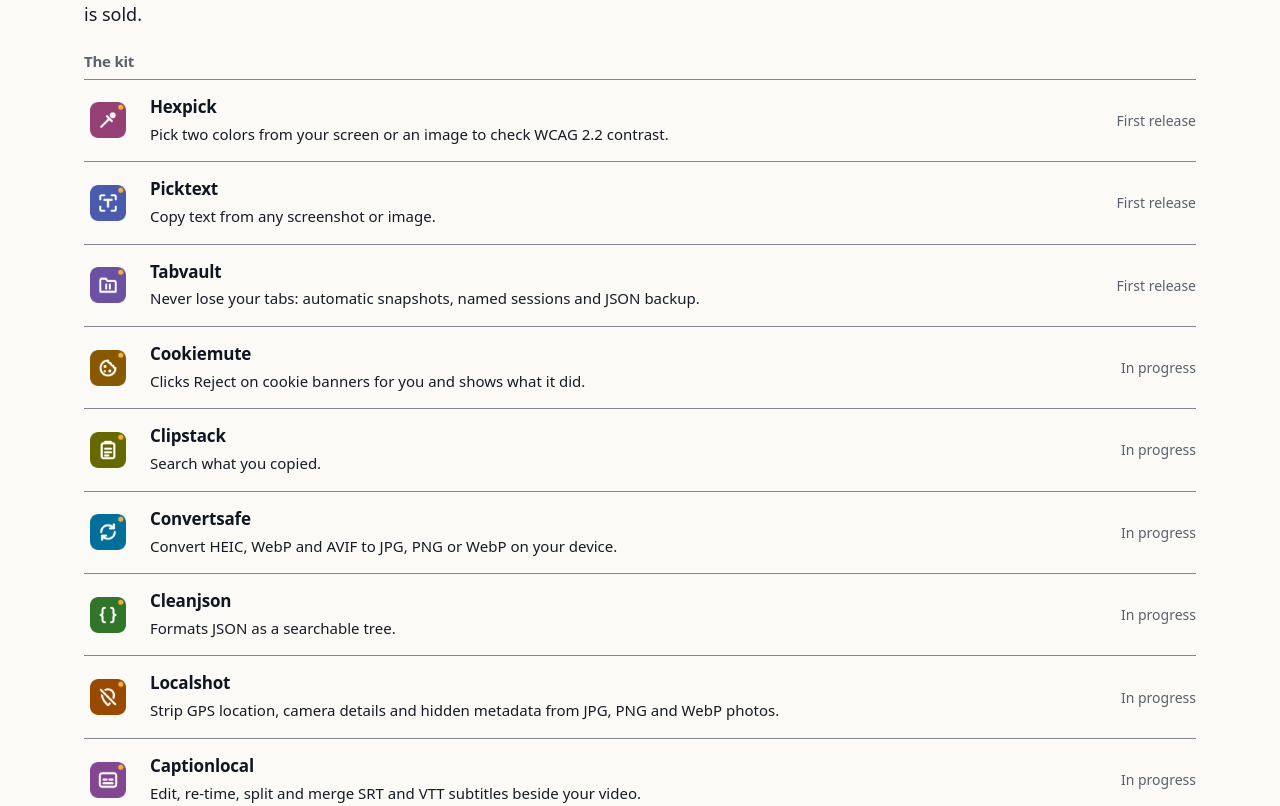
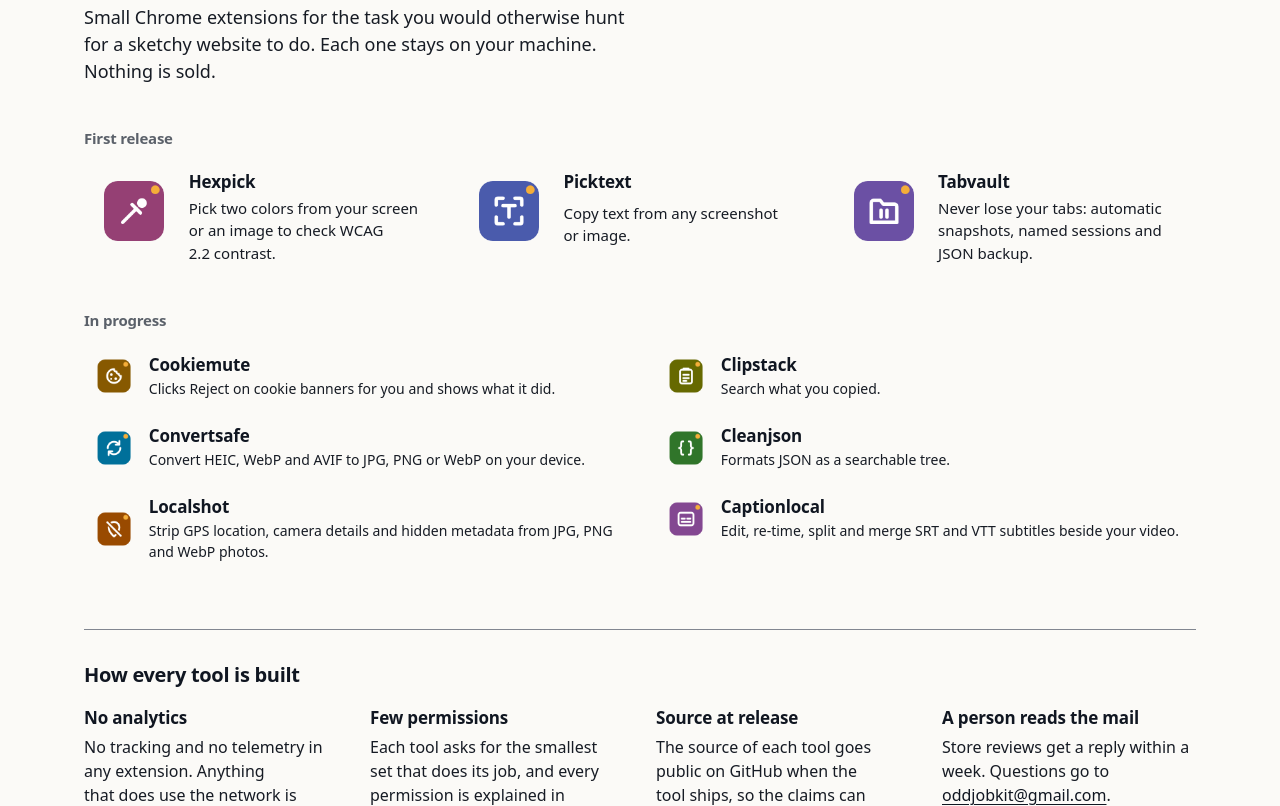
Before and after one commit to oddjobkit/oddjobkit.github.io, a plain HTML site: page index.html in a window 1280 px wide. Shown: the part 253-1059 px from the top of the page. Drawn offline with Linux system fonts and the light colour scheme.

Commit message:
site: the first tools as a shelf, not a stretched list
Serif headline, three tools you can see, the rest packed in two columns. Status no longer floats at the far edge.

```diff
--- a/assets/site.css
+++ b/assets/site.css
@@ -194,10 +194,12 @@ h1 {
   color: var(--ink);
 }
 .home h1 {
-  font-size: clamp(2.5rem, 1.2rem + 3.4vw, 4.75rem);
-  line-height: 1.02;
-  letter-spacing: -0.03em;
-  max-inline-size: 16em;
+  font-family: "Iowan Old Style", "Palatino Linotype", Palatino, Georgia, serif;
+  font-weight: 500;
+  font-size: clamp(2.75rem, 1.5rem + 3.2vw, 5.25rem);
+  line-height: 0.96;
+  letter-spacing: -0.02em;
+  max-inline-size: 9em;
 }
 h2 {
   font-size: 1.25rem;
@@ -231,13 +233,63 @@ p, li { text-wrap: pretty; }
 }
 
 /* Home and indexes: one ruled list, not a grid of boxes */
-.open { padding-block: 3.25rem 1.5rem; }
-.open .lede { margin-block-start: 1rem; }
-.index h2 {
+.open { padding-block: 2.75rem 0.5rem; }
+.open .lede { margin-block-start: 1.25rem; max-inline-size: 34rem; }
+.shelf, .bench { padding-block-start: 2.25rem; }
+.shelf h2, .bench h2 {
   font-size: 0.9375rem;
   font-weight: 650;
   color: var(--muted);
-  margin-block-end: 0.5rem;
+  margin-block-end: 0.85rem;
+}
+.shelf ul, .bench ul { list-style: none; padding: 0; margin: 0; }
+.shelf ul {
+  display: grid;
+  grid-template-columns: repeat(3, minmax(0, 1fr));
+  gap: 0.75rem;
+}
+.bench ul {
+  display: grid;
+  grid-template-columns: repeat(2, minmax(0, 1fr));
+  column-gap: 2rem;
+}
+.pick {
+  display: grid;
+  align-items: center;
+  min-inline-size: 0;
+  color: inherit;
+  text-decoration: none;
+  border-radius: 14px;
+}
+.shelf .pick {
+  grid-template-columns: 5rem minmax(0, 1fr);
+  column-gap: 0.9rem;
+  row-gap: 0.2rem;
+  align-items: start;
+  padding: 0.65rem;
+  min-block-size: var(--target);
+}
+.shelf .pick img { grid-row: 1 / span 2; inline-size: 5rem; block-size: 5rem; }
+.shelf .pick h3, .shelf .pick p { align-self: start; }
+.shelf .pick p { margin: 0; font-size: 0.9375rem; }
+.bench ul { row-gap: 0.25rem; }
+.bench .pick {
+  grid-template-columns: 2.75rem minmax(0, 1fr);
+  column-gap: 0.8rem;
+  row-gap: 0.1rem;
+  padding: 0.7rem 0.5rem;
+  border-radius: 10px;
+}
+.bench .pick img { grid-row: 1 / span 2; inline-size: 2.75rem; block-size: 2.75rem; }
+.bench .pick p { margin: 0; font-size: 0.875rem; color: var(--text); }
+.pick:hover { background: var(--sunken); text-decoration: none; }
+.pick:hover h3 { text-decoration: underline; text-underline-offset: 0.14em; }
+.pick:active { background: color-mix(in oklab, var(--ink) 8%, var(--page)); }
+@media (prefers-reduced-motion: no-preference) {
+  .pick { transition: background-color 120ms ease-out; }
+}
+@container shell (inline-size < 44rem) {
+  .shelf ul, .bench ul { grid-template-columns: 1fr; }
 }
 .roster, .facts ul, .perms { list-style: none; padding: 0; }
 .roster { border-block-start: 1px solid var(--rule); }
--- a/index.html
+++ b/index.html
@@ -28,82 +28,78 @@
 <main id="main">
   <div class="shell">
 <section class="open" aria-labelledby="top">
-  <h1 id="top">One odd job, done properly.</h1>
+  <h1 id="top">One odd job.<br>Done properly.</h1>
   <p class="lede">Small Chrome extensions for the task you would otherwise hunt for a sketchy website to do. Each one stays on your machine. Nothing is sold.</p>
 </section>
-<section class="index" aria-labelledby="kit">
-  <h2 id="kit">The kit</h2>
-  <ul class="roster">
+<section class="shelf" aria-labelledby="first">
+  <h2 id="first">First release</h2>
+  <ul>
     <li>
-      <a class="line" href="/tools/#hexpick">
-        <img class="tool-icon" src="/assets/icons/hexpick.png" alt="" width="64" height="64">
+      <a class="pick" href="/tools/#hexpick">
+        <img class="tool-icon" src="/assets/icons/hexpick.png" alt="" width="96" height="96">
         <h3>Hexpick</h3>
-        <p class="job">Pick two colors from your screen or an image to check WCAG 2.2 contrast.</p>
-        <p class="status">First release</p>
+        <p>Pick two colors from your screen or an image to check WCAG 2.2 contrast.</p>
       </a>
     </li>
     <li>
-      <a class="line" href="/tools/#picktext">
-        <img class="tool-icon" src="/assets/icons/picktext.png" alt="" width="64" height="64">
+      <a class="pick" href="/tools/#picktext">
+        <img class="tool-icon" src="/assets/icons/picktext.png" alt="" width="96" height="96">
         <h3>Picktext</h3>
-        <p class="job">Copy text from any screenshot or image.</p>
-        <p class="status">First release</p>
+        <p>Copy text from any screenshot or image.</p>
       </a>
     </li>
     <li>
-      <a class="line" href="/tools/#tabvault">
-        <img class="tool-icon" src="/assets/icons/tabvault.png" alt="" width="64" height="64">
+      <a class="pick" href="/tools/#tabvault">
+        <img class="tool-icon" src="/assets/icons/tabvault.png" alt="" width="96" height="96">
         <h3>Tabvault</h3>
-        <p class="job">Never lose your tabs: automatic snapshots, named sessions and JSON backup.</p>
-        <p class="status">First release</p>
+        <p>Never lose your tabs: automatic snapshots, named sessions and JSON backup.</p>
+      </a>
+    </li>
+  </ul>
+</section>
+<section class="bench" aria-labelledby="later">
+  <h2 id="later">In progress</h2>
+  <ul>
+    <li>
+      <a class="pick" href="/tools/#cookiemute">
+        <img class="tool-icon" src="/assets/icons/cookiemute.png" alt="" width="64" height="64" loading="lazy">
+        <h3>Cookiemute</h3>
+        <p>Clicks Reject on cookie banners for you and shows what it did.</p>
       </a>
     </li>
     <li>
-      <a class="line" href="/tools/#cookiemute">
-        <img class="tool-icon" src="/assets/icons/cookiemute.png" alt="" width="64" height="64">
-        <h3>Cookiemute</h3>
-        <p class="job">Clicks Reject on cookie banners for you and shows what it did.</p>
-        <p class="status">In progress</p>
+      <a class="pick" href="/tools/#clipstack">
+        <img class="tool-icon" src="/assets/icons/clipstack.png" alt="" width="64" height="64" loading="lazy">
+        <h3>Clipstack</h3>
+        <p>Search what you copied.</p>
       </a>
     </li>
     <li>
-      <a class="line" href="/tools/#clipstack">
-        <img class="tool-icon" src="/assets/icons/clipstack.png" alt="" width="64" height="64" loading="lazy">
-        <h3>Clipstack</h3>
-        <p class="job">Search what you copied.</p>
-        <p class="status">In progress</p>
+      <a class="pick" href="/tools/#convertsafe">
+        <img class="tool-icon" src="/assets/icons/convertsafe.png" alt="" width="64" height="64" loading="lazy">
+        <h3>Convertsafe</h3>
+        <p>Convert HEIC, WebP and AVIF to JPG, PNG or WebP on your device.</p>
       </a>
     </li>
     <li>
-      <a class="line" href="/tools/#convertsafe">
-        <img class="tool-icon" src="/assets/icons/convertsafe.png" alt="" width="64" height="64" loading="lazy">
-        <h3>Convertsafe</h3>
-        <p class="job">Convert HEIC, WebP and AVIF to JPG, PNG or WebP on your device.</p>
-        <p class="status">In progress</p>
+      <a class="pick" href="/tools/#cleanjson">
+        <img class="tool-icon" src="/assets/icons/cleanjson.png" alt="" width="64" height="64" loading="lazy">
+        <h3>Cleanjson</h3>
+        <p>Formats JSON as a searchable tree.</p>
       </a>
     </li>
     <li>
-      <a class="line" href="/tools/#cleanjson">
-        <img class="tool-icon" src="/assets/icons/cleanjson.png" alt="" width="64" height="64" loading="lazy">
-        <h3>Cleanjson</h3>
-        <p class="job">Formats JSON as a searchable tree.</p>
-        <p class="status">In progress</p>
+      <a class="pick" href="/tools/#localshot">
+        <img class="tool-icon" src="/assets/icons/localshot.png" alt="" width="64" height="64" loading="lazy">
+        <h3>Localshot</h3>
+        <p>Strip GPS location, camera details and hidden metadata from JPG, PNG and WebP photos.</p>
       </a>
     </li>
     <li>
-      <a class="line" href="/tools/#localshot">
-        <img class="tool-icon" src="/assets/icons/localshot.png" alt="" width="64" height="64" loading="lazy">
-        <h3>Localshot</h3>
-        <p class="job">Strip GPS location, camera details and hidden metadata from JPG, PNG and WebP photos.</p>
-        <p class="status">In progress</p>
-      </a>
-    </li>
-    <li>
-      <a class="line" href="/tools/#captionlocal">
+      <a class="pick" href="/tools/#captionlocal">
         <img class="tool-icon" src="/assets/icons/captionlocal.png" alt="" width="64" height="64" loading="lazy">
         <h3>Captionlocal</h3>
-        <p class="job">Edit, re-time, split and merge SRT and VTT subtitles beside your video.</p>
-        <p class="status">In progress</p>
+        <p>Edit, re-time, split and merge SRT and VTT subtitles beside your video.</p>
       </a>
     </li>
   </ul>
```
Also changed, not shown: 1 other file.
